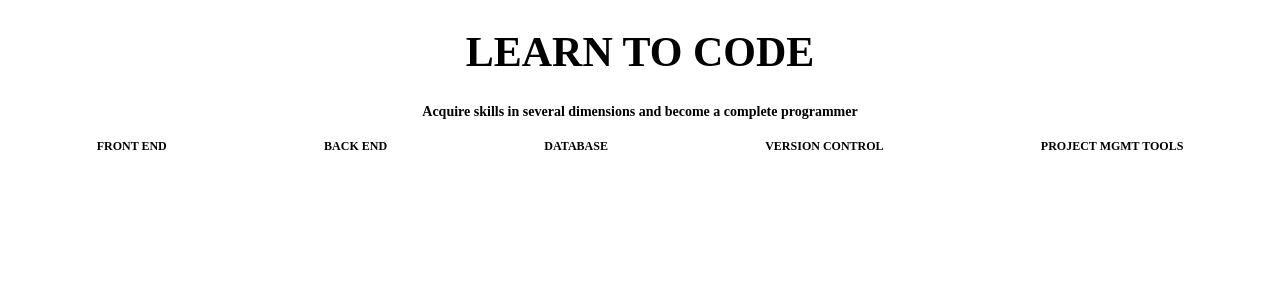
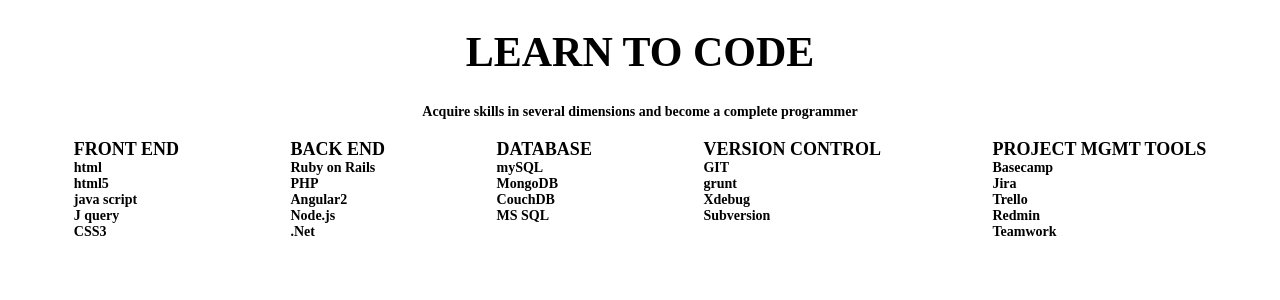
Before and after one commit to CraftAcademy/learn_to_code_client, a React (Create React App) app: page / in a window 1280 px wide. Shown: the top 300 px of the page. Built offline with nearby package versions, Linux system fonts and the light colour scheme.

Commit message:
renders technologies under categories

```diff
--- a/src/components/DisplayInformation.css
+++ b/src/components/DisplayInformation.css
@@ -6,7 +6,7 @@
 }
 
 .category {
-  font-size: 12px;
+  font-size: 18px;
   font-weight: bold;
 }
 
@@ -22,3 +22,7 @@
   font-weight: bold;
   text-align: center;
 }
+
+.technology {
+ font-size: 14px;
+}
--- a/src/components/DisplayInformation.js
+++ b/src/components/DisplayInformation.js
@@ -1,12 +1,61 @@
-import React, {useState,useEffect} from 'react'
-import axios from "axios"
-import "./DisplayInformation.css"
+import React, { useState, useEffect } from "react";
+import axios from "axios";
+import "./DisplayInformation.css";
 
 const DisplayInformation = () => {
   const initialState = {
-    categories : [{name:"FRONT END"},{name:"BACK END"},{name:"DATABASE"},{name:"VERSION CONTROL"},{name:"PROJECT MGMT TOOLS"}]
+    categories: [
+      {
+        name: "FRONT END",
+        technologies: [
+          { name: "html" },
+          { name: "html5" },
+          { name: "java script" },
+          { name: "J query" },
+          { name: "CSS3" }
+        ]
+      },
+      {
+        name: "BACK END",
+        technologies: [
+          { name: "Ruby on Rails" },
+          { name: "PHP" },
+          { name: "Angular2" },
+          { name: "Node.js" },
+          { name: ".Net" }
+        ]
+      },
+      {
+        name: "DATABASE",
+        technologies: [
+          { name: "mySQL" },
+          { name: "MongoDB" },
+          { name: "CouchDB" },
+          { name: "MS SQL" }
+        ]
+      },
+      {
+        name: "VERSION CONTROL",
+        technologies: [
+          { name: "GIT" },
+          { name: "grunt" },
+          { name: "Xdebug" },
+          { name: "Subversion" }
+        ]
+      },
+      {
+        name: "PROJECT MGMT TOOLS",
+        technologies: [
+          { name: "Basecamp" },
+          { name: "Jira" },
+          { name: "Trello" },
+          { name: "Redmin" },
+          { name: "Teamwork" }
+        ]
       }
-const [information, setInformation] = useState(initialState)
+    ]
+  };
+  const [information, setInformation] = useState(initialState);
 
   // const fetchInformation = async () => {
   //   const response = await axios.get()
@@ -33,12 +82,23 @@
   return (
     <div>
       <h1 className="title">Learn to Code</h1>
-      <h3 className="tagline">Acquire skills in several dimensions and become a complete programmer </h3>
+      <h3 className="tagline">
+        Acquire skills in several dimensions and become a complete programmer{" "}
+      </h3>
       <div className="container">
-      {information.categories.map(category => <div className="category">{category.name}</div>)}
+        {information.categories.map(category => (
+          <div className="category">
+            {category.name}
+            <div className="technology">
+              {category.technologies.map(technology => (
+                <div>{technology.name}</div>
+              ))}
             </div>
           </div>
-  )
-}
+        ))}
+      </div>
+    </div>
+  );
+};
 
-export default DisplayInformation
+export default DisplayInformation;
```
Lines whose indentation alone changed are shown as unchanged.
